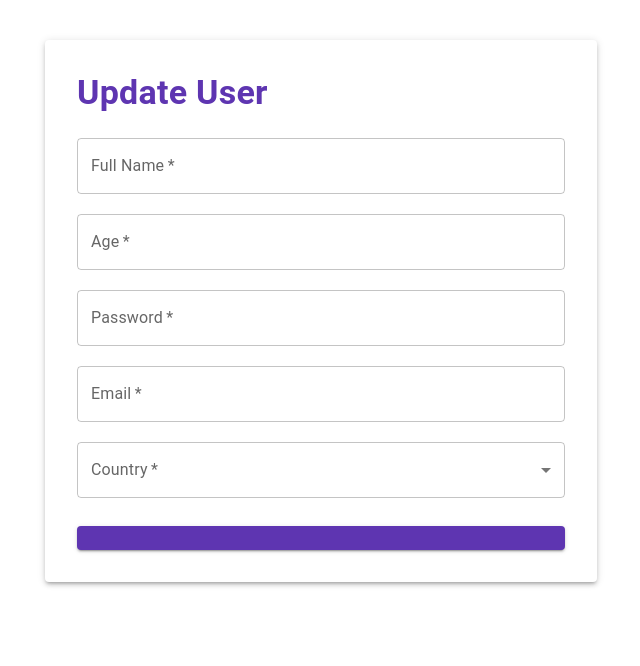
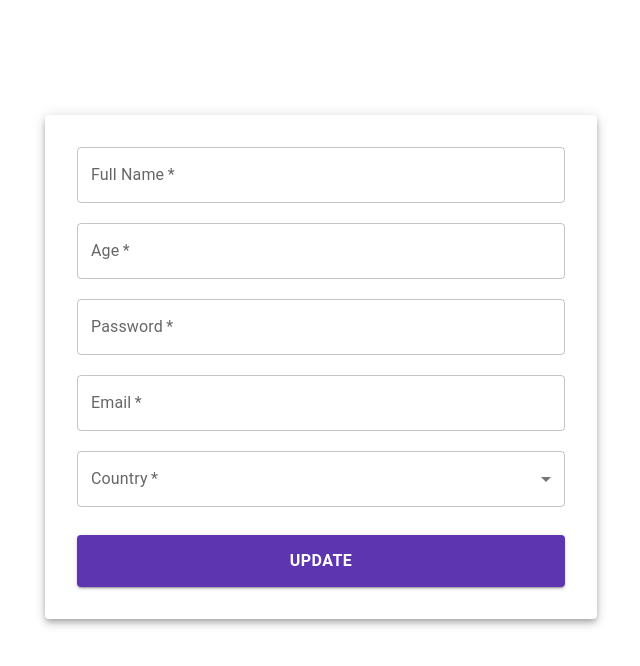
Before and after one commit to bouhlalamohamed/form-validation, a React (Vite) app: page / in a window 1280 px wide. Shown: the top 666 px of the page, without its empty margins (319-959 px from the left). Built offline with nearby package versions, Linux system fonts and the light colour scheme.

Commit message:
update form

```diff
--- a/src/FormUser.jsx
+++ b/src/FormUser.jsx
@@ -13,119 +13,74 @@ import {
 } from "@mui/material";
 
 export const UpdateUserForm = () => {
-  //   const [formData, setFormData] = useState({
-  //     fullName: "Leanna Graham",
-  //     age: "29",
-  //     password: "......",
-  //     email: "sincere@april.biz",
-  //     country: "",
-  //   });
+  const [formData, setFormData] = useState({});
 
-  //   const [loading, setLoading] = useState(false);
-  //   const [successMessage, setSuccessMessage] = useState("Form submitted!");
+  const [loading, setLoading] = useState(false);
+  const [successMessage, setSuccessMessage] = useState("");
 
-  //   const countries = [
-  //     { value: "sa", label: "Saudi Arabia" },
-  //     { value: "ae", label: "United Arab Emirates" },
-  //     { value: "eg", label: "Egypt" },
-  //     { value: "jo", label: "Jordan" },
-  //   ];
+  const countries = [
+    { value: "sa", label: "Saudi Arabia" },
+    { value: "ae", label: "United Arab Emirates" },
+    { value: "eg", label: "Egypt" },
+    { value: "jo", label: "Jordan" },
+  ];
 
-  //   const handleChange = (e) => {
-  //     const { name, value } = e.target;
-  //     setFormData((prev) => ({
-  //       ...prev,
-  //       [name]: value,
-  //     }));
-  //   };
-
-  //   const handleSubmit = (e) => {
-  //     e.preventDefault();
-  //     setLoading(true);
-  //     // محاكاة استدعاء API
-  //     setTimeout(() => {
-  //       console.log("Form Data:", formData);
-  //       setLoading(false);
-  //       setSuccessMessage("تم تحديث البيانات بنجاح!");
-  //     }, 1500);
-  //   };
+  const handleSubmit = (e) => {
+    e.preventDefault();
+    setLoading(true);
+    setTimeout(() => {
+      setLoading(false);
+      setSuccessMessage("Succsess : form submitted!");
+    }, 1500);
+  };
 
   return (
     <Container maxWidth="sm" sx={{ py: 4 }}>
-      {/* {successMessage && (
-        <Alert severity="success" sx={{ mb: 3 }}>
-          {successMessage}
-        </Alert>
-      )} */}
+      <Box sx={{ width: "552px", height: "48px", marginBottom: "27px" }}>
+        {successMessage && <Alert severity="success">{successMessage}</Alert>}
+      </Box>
 
-      <Paper elevation={3} sx={{ p: 4 }}>
-        <Typography
-          variant="h4"
-          component="h1"
-          sx={{ mb: 3, fontWeight: "bold", color: "#5e35b1" }}
-        >
-          Update User
-        </Typography>
-
+      <Paper elevation={5} sx={{ p: 4 }}>
         <Box
           component="form"
-          //   onSubmit={handleSubmit}
+          onSubmit={handleSubmit}
           sx={{ display: "flex", flexDirection: "column", gap: 2.5 }}
         >
-          {/* Full Name */}
           <TextField
             label="Full Name"
             name="fullName"
-            // value={formData.fullName}
-            // onChange={handleChange}
             fullWidth
             variant="outlined"
             required
           />
-
-          {/* Age */}
           <TextField
             label="Age"
             name="age"
             type="number"
-            // value={formData.age}
-            // onChange={handleChange}
             fullWidth
             variant="outlined"
             required
           />
-
-          {/* Password */}
           <TextField
             label="Password"
             name="password"
             type="password"
-            // value={formData.password}
-            // onChange={handleChange}
             fullWidth
             variant="outlined"
             required
           />
-
-          {/* Email */}
           <TextField
             label="Email"
             name="email"
             type="email"
-            // value={formData.email}
-            // onChange={handleChange}
             fullWidth
             variant="outlined"
             required
           />
-
-          {/* Country */}
           <TextField
             select
             label="Country"
             name="country"
-            // value={formData.country}
-            // onChange={handleChange}
             fullWidth
             variant="outlined"
             required
@@ -133,14 +88,13 @@ export const UpdateUserForm = () => {
             <MenuItem value="">
               <em>Select your country</em>
             </MenuItem>
-            {/* {countries.map((option) => (
+            {countries.map((option) => (
               <MenuItem key={option.value} value={option.value}>
                 {option.label}
               </MenuItem>
-            ))} */}
+            ))}
           </TextField>
 
-          {/* Submit Button */}
           <Button
             type="submit"
             variant="contained"
@@ -156,16 +110,16 @@ export const UpdateUserForm = () => {
               mt: 1,
               position: "relative",
             }}
-            // disabled={loading}
+            disabled={loading}
           >
-            {/* {loading ? (
+            {loading ? (
               <>
                 <CircularProgress size={20} sx={{ mr: 1, color: "white" }} />
                 Updating...
               </>
             ) : (
               "Update"
-            )} */}
+            )}
           </Button>
         </Box>
       </Paper>
```
